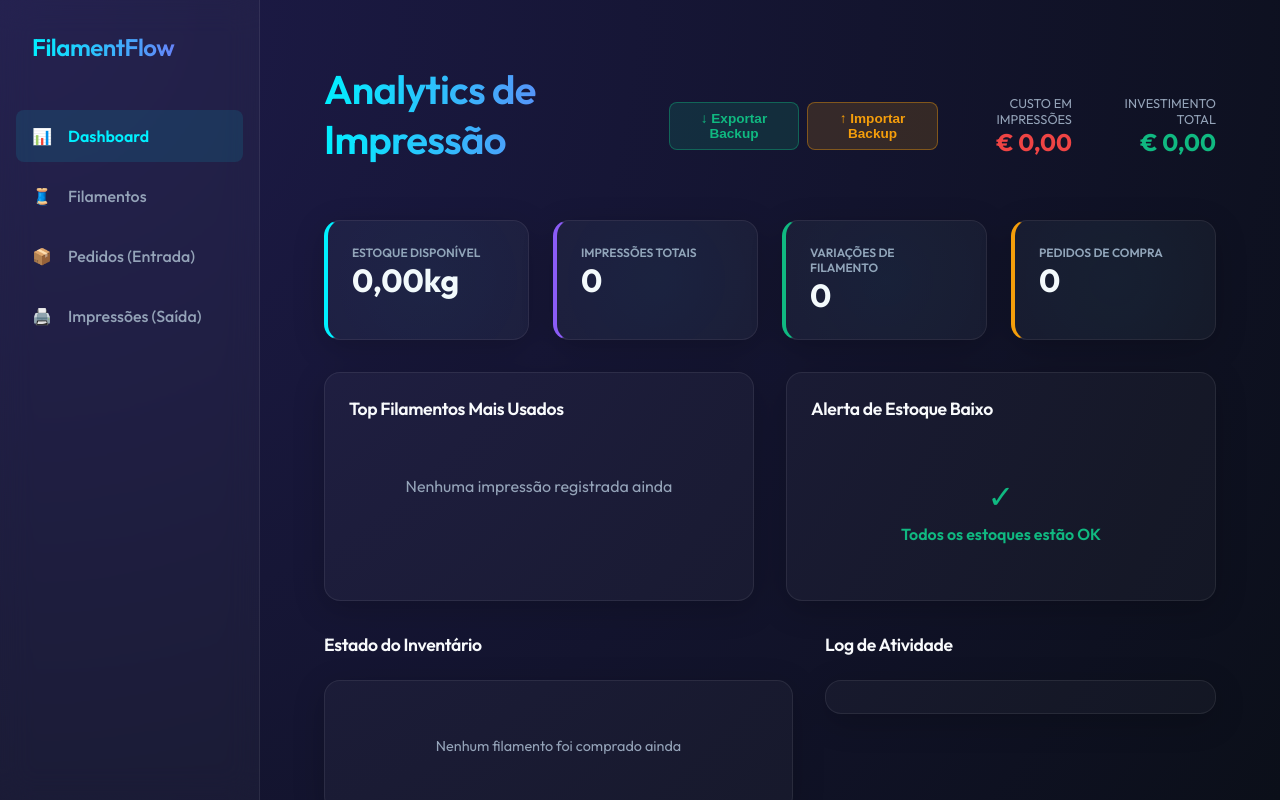
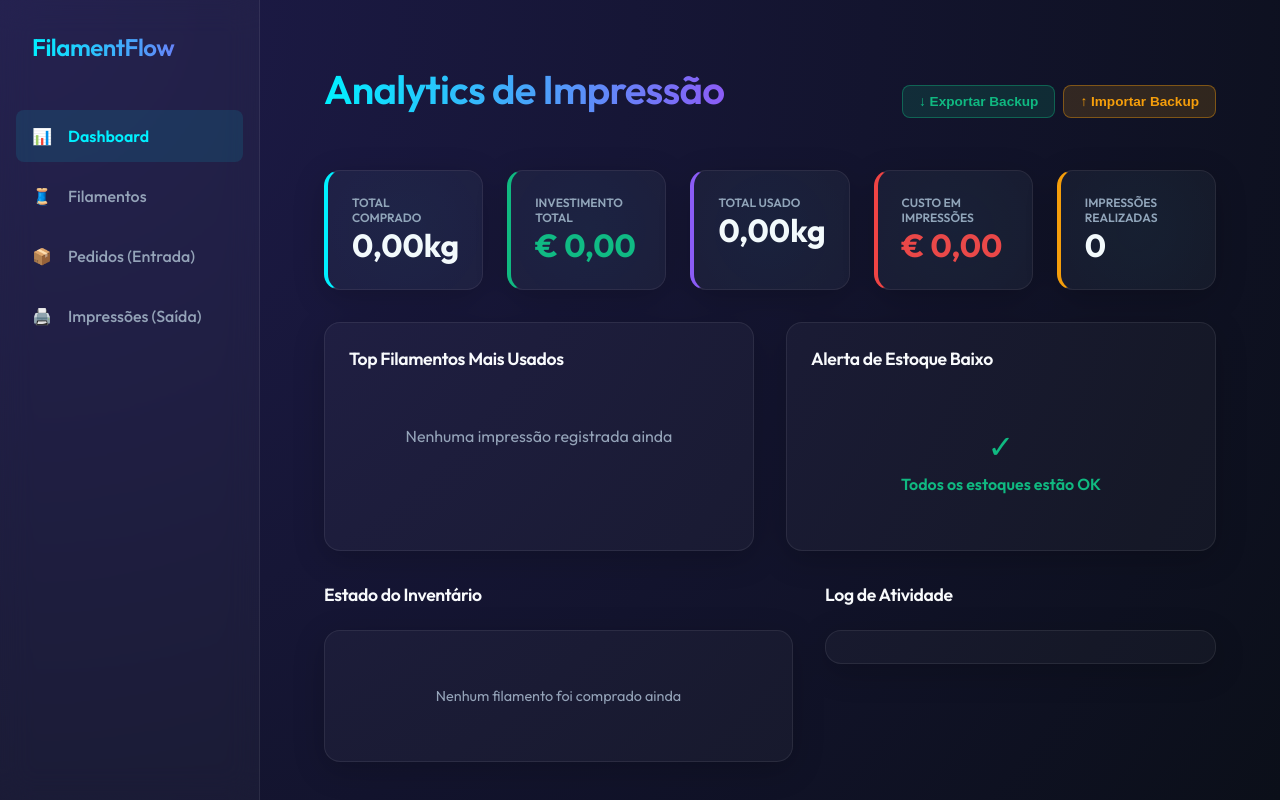
Before and after one commit to GabrielDangelo21/filamentflow, a React (Vite) app: page / in a window 1280 px wide. Built offline with nearby package versions, Linux system fonts and the light colour scheme.

Commit message:
minha atualização

```diff
--- a/src/pages/Dashboard.jsx
+++ b/src/pages/Dashboard.jsx
@@ -9,7 +9,9 @@ const Dashboard = () => {
     totalOrders: 0,
     totalPrints: 0,
     totalCost: 0,
-    totalPrintCost: 0
+    totalPrintCost: 0,
+    totalPurchasedGrams: 0,
+    totalUsedGrams: 0
   });
 
   const [filaments, setFilaments] = useState([]);
@@ -62,6 +64,8 @@ const Dashboard = () => {
     const totalStock = allFilaments.reduce((acc, f) => acc + (f.currentStock || 0), 0);
     const totalCost = allOrders.reduce((acc, o) => acc + (o.items[0].price || 0), 0);
     const totalPrintCost = allPrints.reduce((acc, p) => acc + getPrintCost(p), 0);
+    const totalPurchasedGrams = allOrders.reduce((acc, o) => acc + o.items.reduce((s, i) => s + Number(i.weightGrams || 0), 0), 0);
+    const totalUsedGrams = allPrints.reduce((acc, p) => acc + (p.totalWeight || 0), 0);
 
     setStats({
       totalFilaments: allFilaments.length,
@@ -69,7 +73,9 @@ const Dashboard = () => {
       totalOrders: allOrders.length,
       totalPrints: allPrints.length,
       totalCost: totalCost,
-      totalPrintCost: totalPrintCost
+      totalPrintCost: totalPrintCost,
+      totalPurchasedGrams: totalPurchasedGrams,
+      totalUsedGrams: totalUsedGrams
     });
 
     setFilaments(allFilaments.sort((a, b) => {
@@ -142,40 +148,30 @@ const Dashboard = () => {
               ↑ Importar Backup
             </button>
           </div>
-          <div style={{ display: 'flex', gap: '2rem', alignItems: 'flex-end' }}>
-            <div style={{ textAlign: 'right' }}>
-              <p style={{ color: 'var(--text-muted)', fontSize: '0.8rem', textTransform: 'uppercase' }}>Custo em Impressões</p>
-              <p style={{ fontSize: '1.5rem', fontWeight: '700', color: 'var(--danger)' }}>
-                € {stats.totalPrintCost.toLocaleString('de-DE', { minimumFractionDigits: 2 })}
-              </p>
-            </div>
-            <div style={{ textAlign: 'right' }}>
-              <p style={{ color: 'var(--text-muted)', fontSize: '0.8rem', textTransform: 'uppercase' }}>Investimento Total</p>
-              <p style={{ fontSize: '1.5rem', fontWeight: '700', color: 'var(--success)' }}>
-                € {stats.totalCost.toLocaleString('de-DE', { minimumFractionDigits: 2 })}
-              </p>
-            </div>
-          </div>
         </div>
       </div>
 
       {/* Cards Superiores */}
-      <div className="grid-4" style={{ marginBottom: '2rem' }}>
+      <div style={{ display: 'grid', gridTemplateColumns: 'repeat(5, 1fr)', gap: '1.5rem', marginBottom: '2rem' }}>
         <div className="glass-panel stat-card" style={{ padding: '1.5rem', borderLeft: '4px solid var(--primary)' }}>
-          <p style={{ color: 'var(--text-muted)', fontSize: '0.75rem', fontWeight: 600 }}>ESTOQUE DISPONÍVEL</p>
-          <p style={{ fontSize: '2rem', fontWeight: 700 }}>{(stats.totalStockGrams / 1000).toFixed(2).replace('.', ',')}kg</p>
+          <p style={{ color: 'var(--text-muted)', fontSize: '0.75rem', fontWeight: 600 }}>TOTAL COMPRADO</p>
+          <p style={{ fontSize: '2rem', fontWeight: 700 }}>{(stats.totalPurchasedGrams / 1000).toFixed(2).replace('.', ',')}kg</p>
+        </div>
+        <div className="glass-panel stat-card" style={{ padding: '1.5rem', borderLeft: '4px solid var(--success)' }}>
+          <p style={{ color: 'var(--text-muted)', fontSize: '0.75rem', fontWeight: 600 }}>INVESTIMENTO TOTAL</p>
+          <p style={{ fontSize: '2rem', fontWeight: 700, color: 'var(--success)' }}>€ {stats.totalCost.toLocaleString('de-DE', { minimumFractionDigits: 2 })}</p>
         </div>
         <div className="glass-panel stat-card" style={{ padding: '1.5rem', borderLeft: '4px solid var(--secondary)' }}>
-          <p style={{ color: 'var(--text-muted)', fontSize: '0.75rem', fontWeight: 600 }}>IMPRESSÕES TOTAIS</p>
-          <p style={{ fontSize: '2rem', fontWeight: 700 }}>{stats.totalPrints}</p>
+          <p style={{ color: 'var(--text-muted)', fontSize: '0.75rem', fontWeight: 600 }}>TOTAL USADO</p>
+          <p style={{ fontSize: '2rem', fontWeight: 700 }}>{(stats.totalUsedGrams / 1000).toFixed(2).replace('.', ',')}kg</p>
         </div>
-        <div className="glass-panel stat-card" style={{ padding: '1.5rem', borderLeft: '4px solid #10B981' }}>
-          <p style={{ color: 'var(--text-muted)', fontSize: '0.75rem', fontWeight: 600 }}>VARIAÇÕES DE FILAMENTO</p>
-          <p style={{ fontSize: '2rem', fontWeight: 700 }}>{stats.totalFilaments}</p>
+        <div className="glass-panel stat-card" style={{ padding: '1.5rem', borderLeft: '4px solid var(--danger)' }}>
+          <p style={{ color: 'var(--text-muted)', fontSize: '0.75rem', fontWeight: 600 }}>CUSTO EM IMPRESSÕES</p>
+          <p style={{ fontSize: '2rem', fontWeight: 700, color: 'var(--danger)' }}>€ {stats.totalPrintCost.toLocaleString('de-DE', { minimumFractionDigits: 2 })}</p>
         </div>
         <div className="glass-panel stat-card" style={{ padding: '1.5rem', borderLeft: '4px solid #F59E0B' }}>
-          <p style={{ color: 'var(--text-muted)', fontSize: '0.75rem', fontWeight: 600 }}>PEDIDOS DE COMPRA</p>
-          <p style={{ fontSize: '2rem', fontWeight: 700 }}>{stats.totalOrders}</p>
+          <p style={{ color: 'var(--text-muted)', fontSize: '0.75rem', fontWeight: 600 }}>IMPRESSÕES REALIZADAS</p>
+          <p style={{ fontSize: '2rem', fontWeight: 700 }}>{stats.totalPrints}</p>
         </div>
       </div>
 
```
